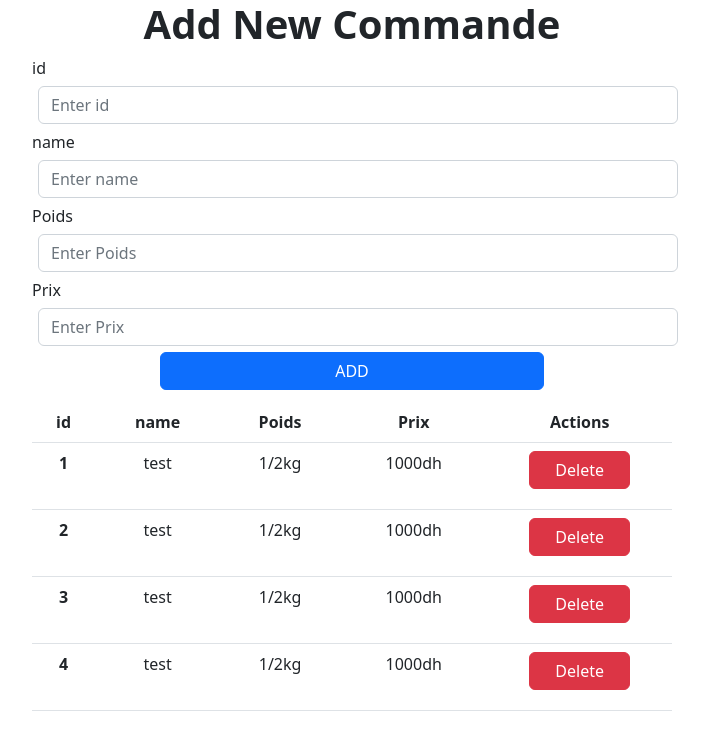
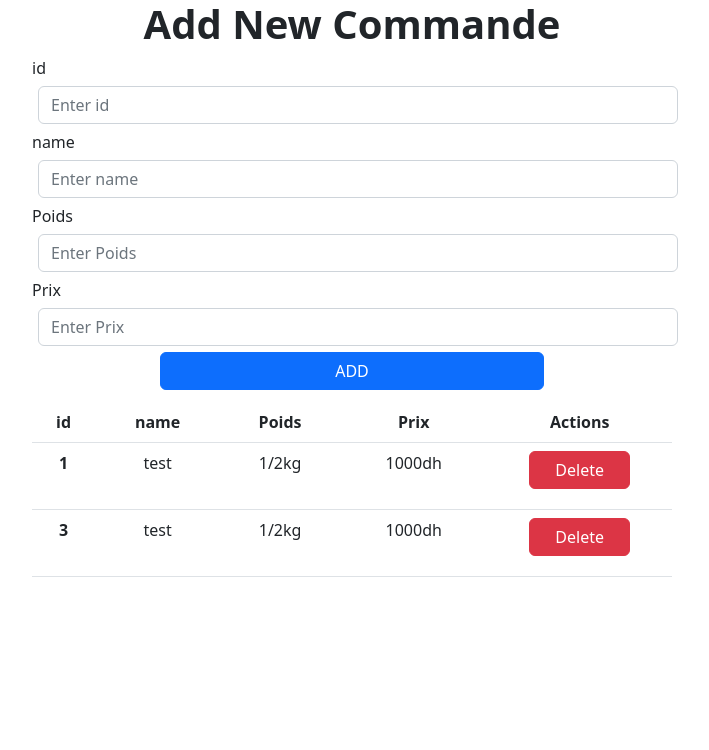
Before and after one commit to anasmak04/Angular-Crud-Rest-Api, an Angular app: page / in a window 1280 px wide. Shown: the top 750 px of the page, without its empty margins (288-997 px from the left). Built offline with nearby package versions, Linux system fonts and the light colour scheme; data requests are answered from the project's data file.

Commit message:
add function remove

```diff
--- a/db.json
+++ b/db.json
@@ -7,19 +7,7 @@
       "prix": "1000dh"
     },
     {
-            "id": 2,
-            "name": "test",
-            "poids": "1/2kg",
-            "prix": "1000dh"
-        },
-        {
       "id": 3,
-            "name": "test",
-            "poids": "1/2kg",
-            "prix": "1000dh"
-        },
-        {
-            "id": 4,
       "name": "test",
       "poids": "1/2kg",
       "prix": "1000dh"
--- a/src/app/home/home.component.html
+++ b/src/app/home/home.component.html
@@ -69,7 +69,7 @@
       <td>{{data.name}}</td>
       <td>{{data.poids}}</td>
       <td>{{data.prix}}</td>
-      <td><button type="button" class="btn btn-danger">Delete</button></td>
+      <td><button type="button" (click)="RemoveCommande(data.id)" class="btn btn-danger">Delete</button></td>
     </tr>
   </tbody>
 </table>
--- a/src/app/home/home.component.ts
+++ b/src/app/home/home.component.ts
@@ -21,8 +21,17 @@ export class HomeComponent implements OnInit {
       this.List = result;
     })
 
+    }
+
+    RemoveCommande(id:number){
+      this.MyVar.deleteData(id).subscribe(() => {
+          this.List = this.List.filter
+          ((data: { id: number; }) => data.id !== id)
+
+      })
+    }
+
+
+
 
   }
-
-
-}
--- a/src/app/services/commande.service.ts
+++ b/src/app/services/commande.service.ts
@@ -6,12 +6,17 @@ import { MyInterface } from '../models/my-interface';
   providedIn: 'root'
 })
 export class CommandeService {
+  API = "http://localhost:3000/commandes";
 
   constructor(private httpclient:HttpClient) {
 
    }
 
    getData(){
-   return this.httpclient.get<MyInterface>("http://localhost:3000/commandes");
+   return this.httpclient.get<MyInterface>(this.API);
+   }
+
+   deleteData(id : number){
+    return this.httpclient.delete(`${this.API}/${id}`)
    }
 }
```
Lines whose indentation alone changed are shown as unchanged.
